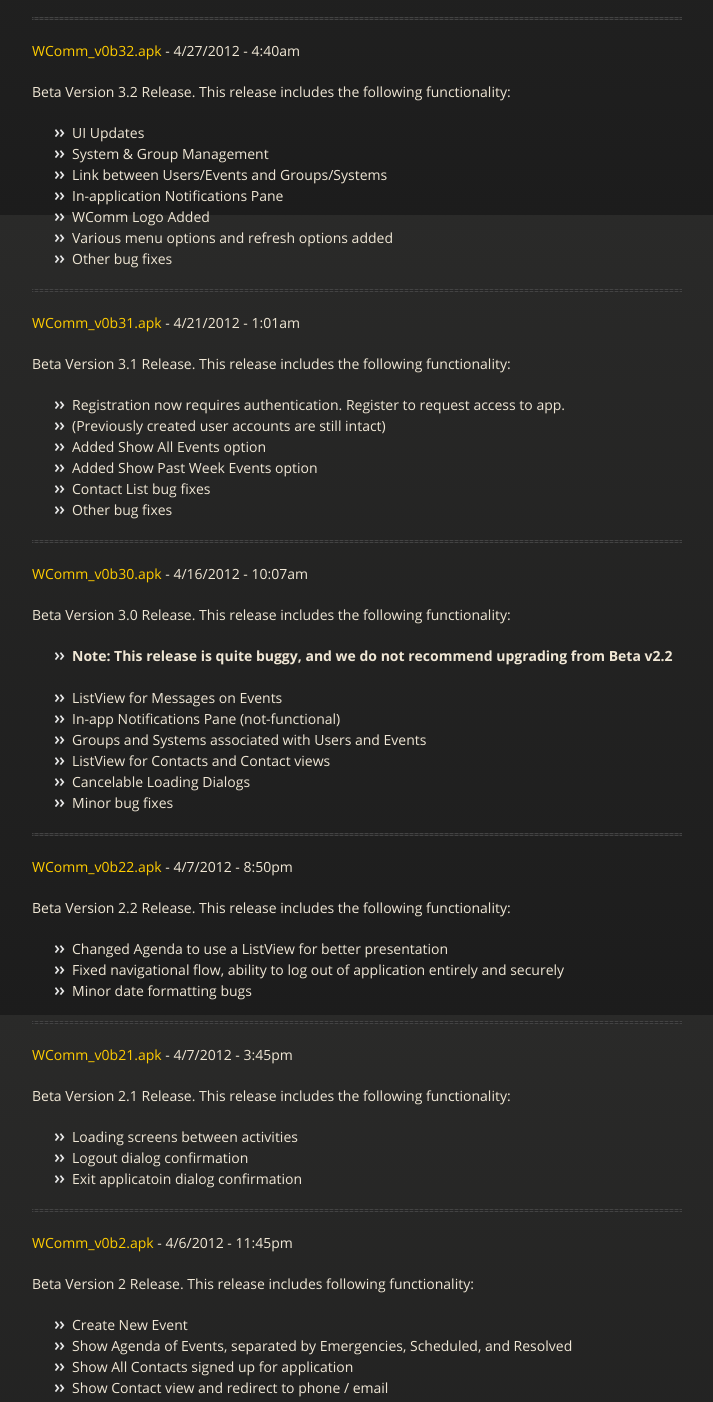
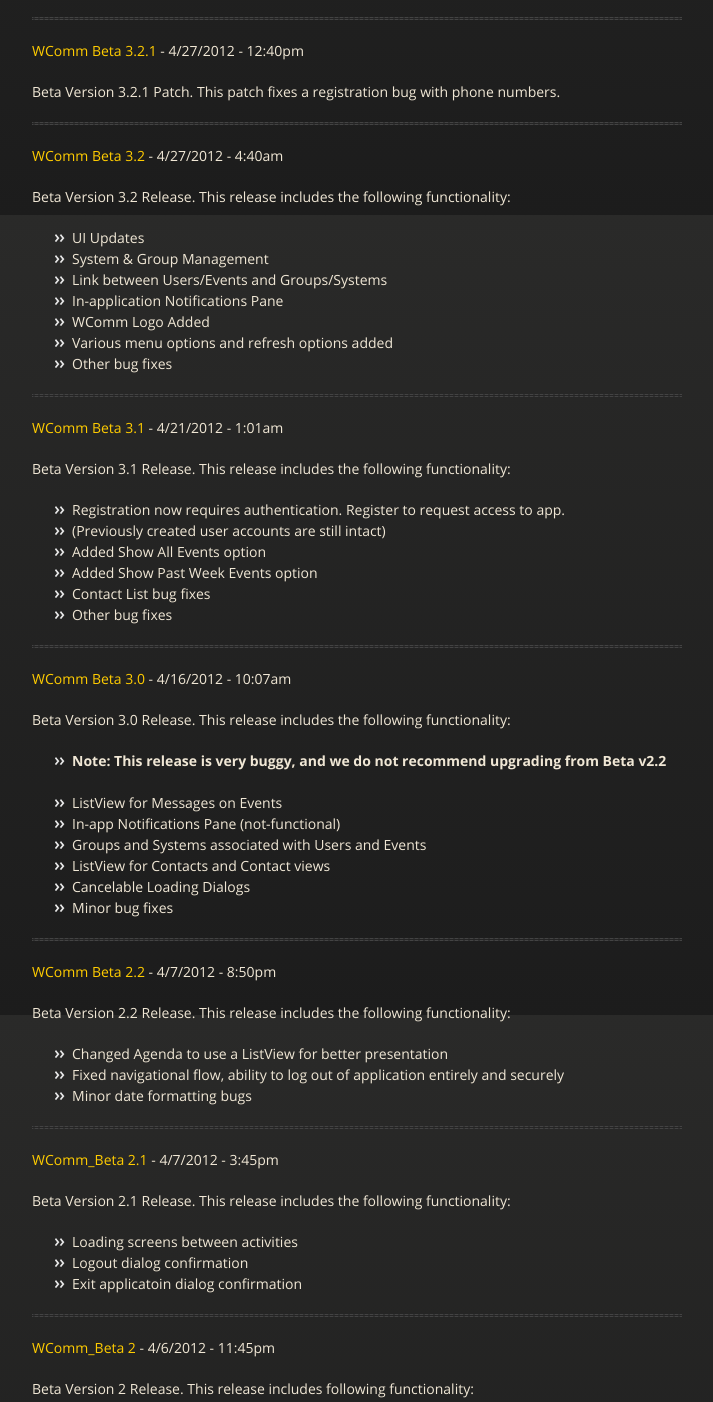
Before and after one commit to cargo8/Wharton-Computing-Communications, a plain HTML site: page index.html in a window 1280 px wide. Shown: the part 585-1987 px from the top of the page, without its empty margins (283-996 px from the left). Drawn offline with nearby package versions, Linux system fonts and the light colour scheme.

Commit message:
Patch 3.2.1

```diff
--- a/index.html
+++ b/index.html
@@ -51,7 +51,11 @@
 
 <p>This app will be a communications app for the Wharton IT department. Users of this app will be able to create a maintenance event (either Emergency or Scheduled), specify a severity, and alert individuals that are either associated with the systems or the groups involved. Furthermore, 2 contacts will be associated with each event. These users will be able to post messages and updates for the event which the other users/subscribers will be notified of. All users will be able to comment on messages of an event, as well.</p>
 
-<hr><p><a href="https://www.dropbox.com/s/cyxvfak4di5399f/WComm_v0b32.apk">WComm_v0b32.apk</a> - 4/27/2012 - 4:40am</p>
+<hr><p><a href="https://www.dropbox.com/s/vvaaybx9d0mx96j/WComm_v0b321.apk">WComm Beta 3.2.1</a> - 4/27/2012 - 12:40pm</p>
+
+<p>Beta Version 3.2.1 Patch. This patch fixes a registration bug with phone numbers. </p>
+
+<hr><p><a href="https://www.dropbox.com/s/cyxvfak4di5399f/WComm_v0b32.apk">WComm Beta 3.2</a> - 4/27/2012 - 4:40am</p>
 
 <p>Beta Version 3.2 Release. This release includes the following functionality:</p>
 
@@ -63,7 +67,7 @@
 <li>WComm Logo Added</li>
 <li>Various menu options and refresh options added</li>
 <li>Other bug fixes</li>
-</ul><hr><p><a href="http://db.tt/qRjT3Tr6">WComm_v0b31.apk</a> - 4/21/2012 - 1:01am</p>
+</ul><hr><p><a href="http://db.tt/qRjT3Tr6">WComm Beta 3.1</a> - 4/21/2012 - 1:01am</p>
 
 <p>Beta Version 3.1 Release. This release includes the following functionality:</p>
 
@@ -75,12 +79,12 @@
 <li>Added Show Past Week Events option</li>
 <li>Contact List bug fixes</li>
 <li>Other bug fixes</li>
-</ul><hr><p><a href="http://db.tt/Hap1GTkh">WComm_v0b30.apk</a> - 4/16/2012 - 10:07am</p>
+</ul><hr><p><a href="http://db.tt/Hap1GTkh">WComm Beta 3.0</a> - 4/16/2012 - 10:07am</p>
 
 <p>Beta Version 3.0 Release. This release includes the following functionality:</p>
 
 <ul>
-<li><strong>Note: This release is quite buggy, and we do not recommend upgrading from Beta v2.2</strong></li>
+<li><strong>Note: This release is very buggy, and we do not recommend upgrading from Beta v2.2</strong></li>
 <br/>
 <li>ListView for Messages on Events</li>
 <li>In-app Notifications Pane (not-functional)</li>
@@ -88,7 +92,7 @@
 <li>ListView for Contacts and Contact views</li>
 <li>Cancelable Loading Dialogs</li>
 <li>Minor bug fixes</li>
-</ul><hr><p><a href="http://db.tt/IyhVX34m">WComm_v0b22.apk</a> - 4/7/2012 - 8:50pm</p>
+</ul><hr><p><a href="http://db.tt/IyhVX34m">WComm Beta 2.2</a> - 4/7/2012 - 8:50pm</p>
 
 <p>Beta Version 2.2 Release. This release includes the following functionality:</p>
 
@@ -96,7 +100,7 @@
 <li>Changed Agenda to use a ListView for better presentation</li>
 <li>Fixed navigational flow, ability to log out of application entirely and securely</li>
 <li>Minor date formatting bugs</li>
-</ul><hr><p><a href="http://db.tt/JQcULF5u">WComm_v0b21.apk</a> - 4/7/2012 - 3:45pm</p>
+</ul><hr><p><a href="http://db.tt/JQcULF5u">WComm_Beta 2.1</a> - 4/7/2012 - 3:45pm</p>
 
 <p>Beta Version 2.1 Release. This release includes the following functionality:</p>
 
@@ -104,7 +108,7 @@
 <li>Loading screens between activities</li>
 <li>Logout dialog confirmation</li>
 <li>Exit applicatoin dialog confirmation</li>
-</ul><hr><p><a href="http://db.tt/t2YRz8XT">WComm_v0b2.apk</a> - 4/6/2012 - 11:45pm</p>
+</ul><hr><p><a href="http://db.tt/t2YRz8XT">WComm_Beta 2</a> - 4/6/2012 - 11:45pm</p>
 
 <p>Beta Version 2 Release. This release includes following functionality:</p>
 
```
